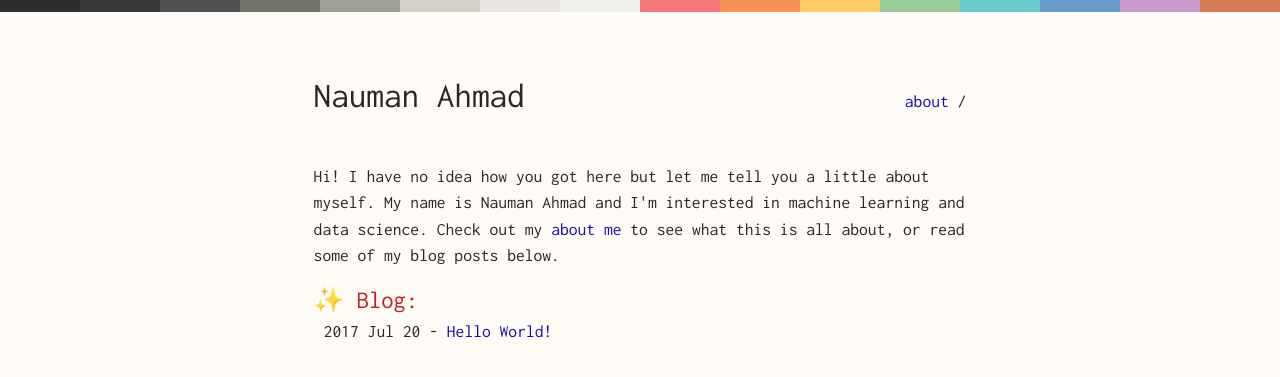
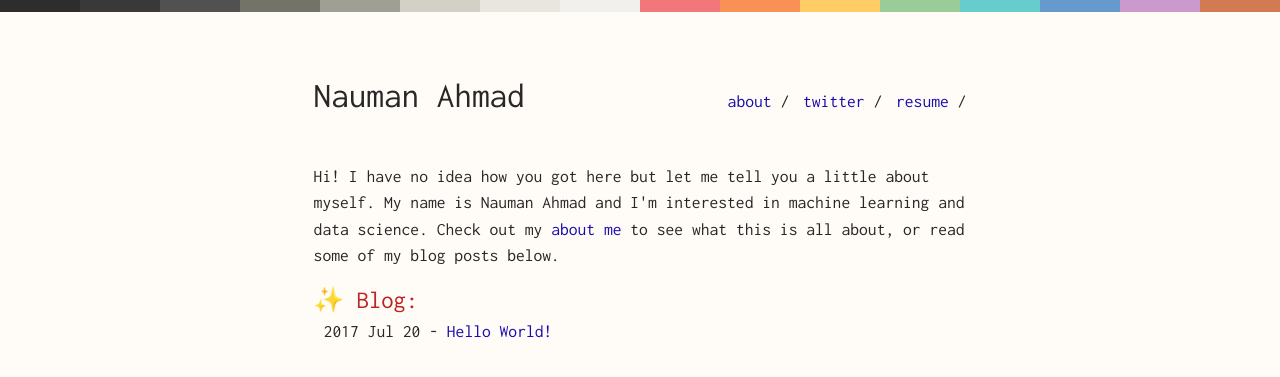
Before and after one commit to itsnauman/itsnauman.github.io, a Jekyll site: the page built from index.html, in a window 1280 px wide. Shown: the top 377 px of the page. Built offline with Jekyll 4.4.1, drawn with Linux system fonts in a browser that asks for light colours.

Commit message:
Link updates

```diff
--- a/index.html
+++ b/index.html
@@ -10,9 +10,14 @@ layout: default
             <li>
                 <a href="{{ item.url }}">{{ item.title }}</a> /
             </li>
-          {% elsif item.title == "bookshelf" %}
+          {% elsif item.title == "twitter" %}
             <li>
-                <a href="{{ item.url }}">{{ item.title }}</a>
+                <a href="{{ item.url }}">{{ item.title }}</a> /
+            </li>
+
+          {% elsif item.title == "resume" %}
+            <li>
+                <a href="{{ item.url }}">{{ item.title }}</a> /
             </li>
           {% endif %}
         {% endfor %}
```
